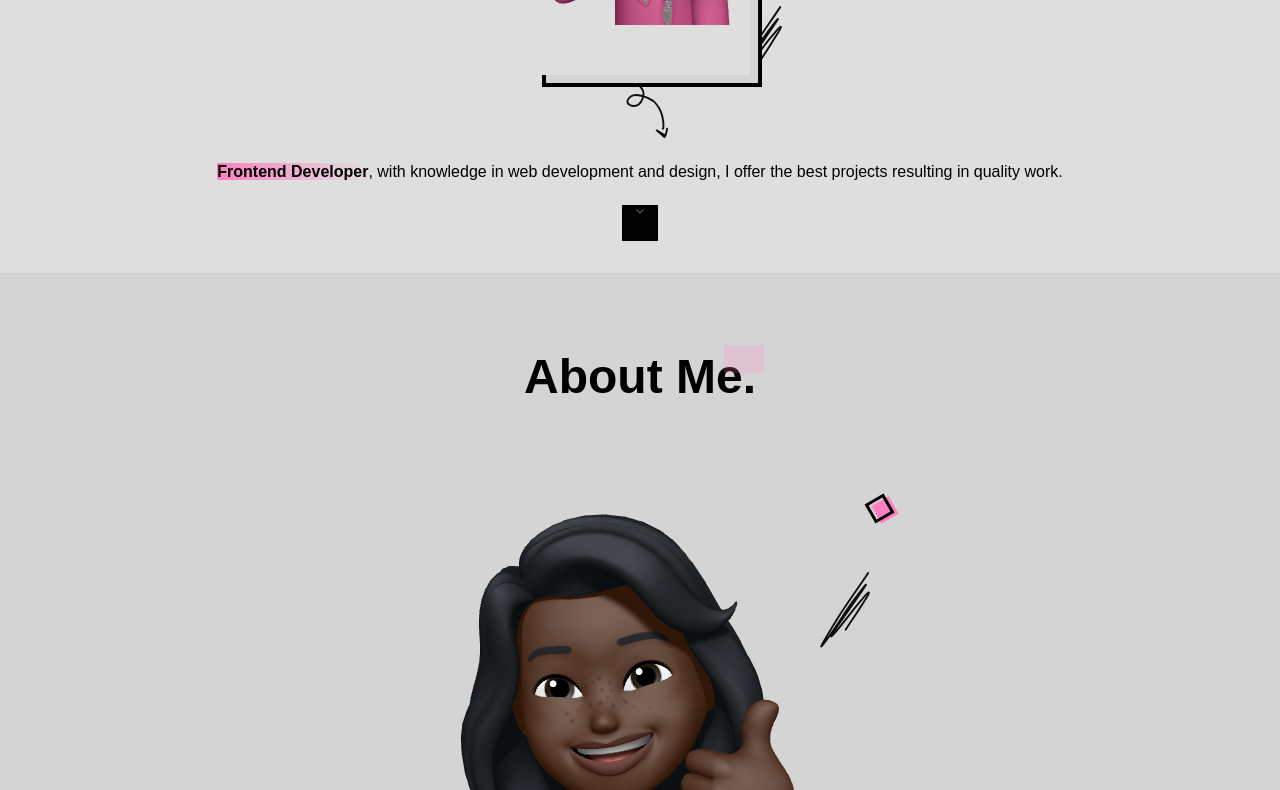
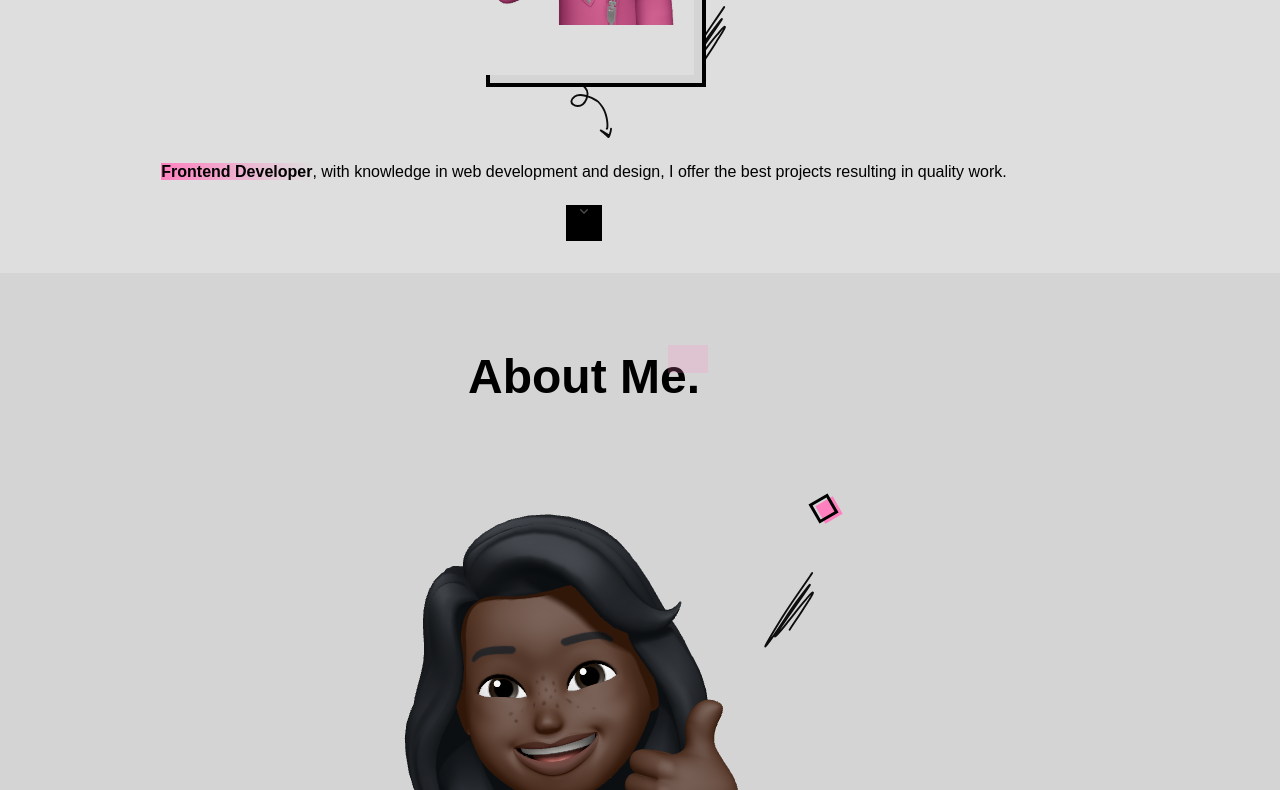
Before and after one commit to Meekaylah/Portfolio, a plain HTML site: page responsive-portfolio-website-rian-main/index.html in a window 1280 px wide. Shown: the part 442-1232 px from the top of the page. Drawn offline with nearby package versions, Linux system fonts and the light colour scheme; a web font is replaced by a local one.

Commit message:
Initial Commit

```diff
--- a/responsive-portfolio-website-rian-main/assets/css/styles.css
+++ b/responsive-portfolio-website-rian-main/assets/css/styles.css
@@ -103,7 +103,7 @@ img {
 
 /*=============== REUSABLE CSS CLASSES ===============*/
 .container {
-  /* max-width: 1120px; */
+  max-width: 1120px;
   margin-inline: 1.5rem;
 }
 
```
